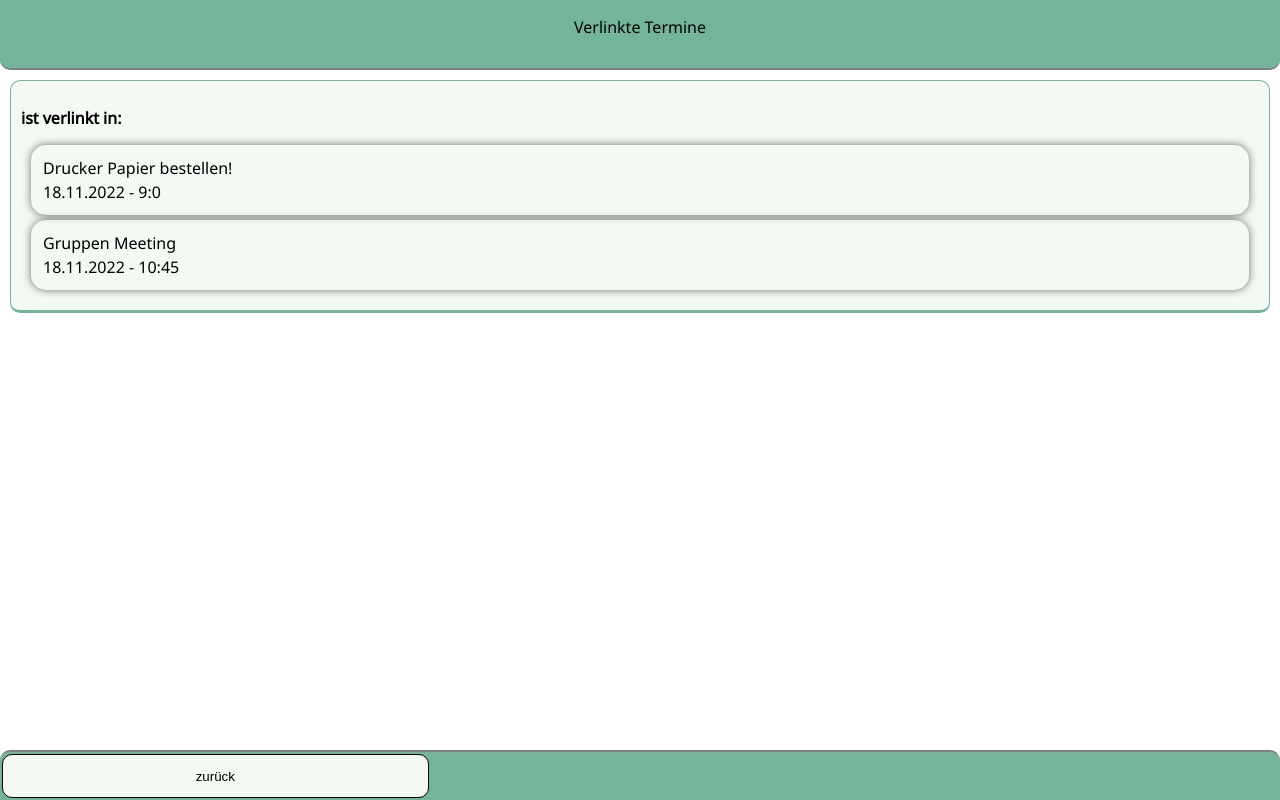
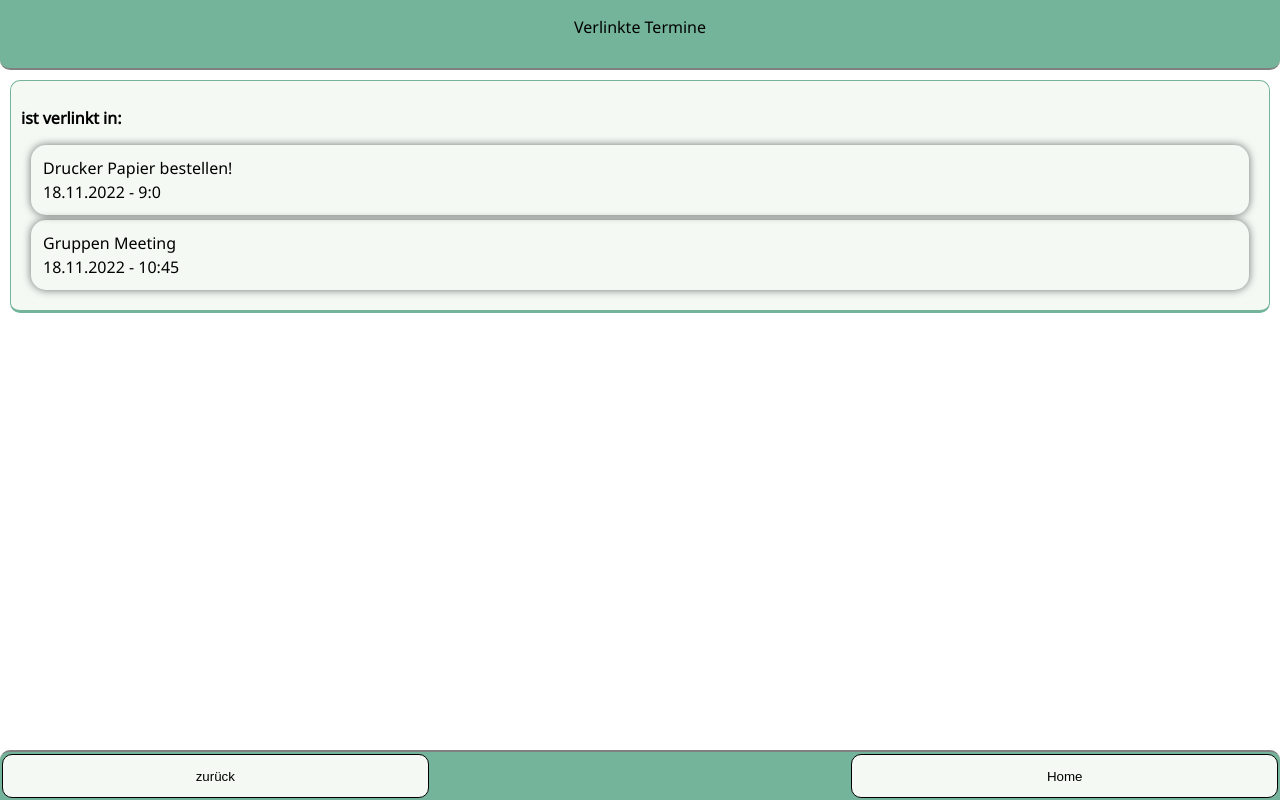
Before and after one commit to SergeBrakow/neuefische-capstone-project-Cibri, a React (Create React App) app: page /userLinked in a window 1280 px wide. Built offline with nearby package versions, Linux system fonts and the light colour scheme.

Commit message:
create direkt navigation to home. instead ot every step back

```diff
--- a/src/components/NavBarFooter.js
+++ b/src/components/NavBarFooter.js
@@ -31,6 +31,9 @@ export default function NavBarFooter (prop){
             <StyledNavBar>
               <NavBarElement>
                 <button onClick={() => navigate(-1)}>zurück</button>
+              </NavBarElement>
+              <NavBarElement>
+                <button onClick={() => navigate(`/home/`)}>Home</button>
               </NavBarElement>
             </StyledNavBar>
           )
```
